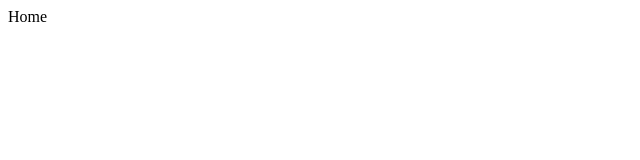
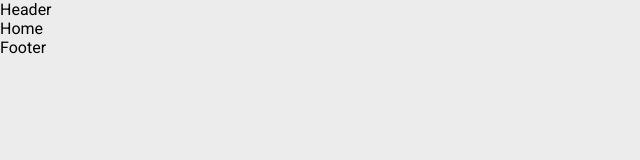
Before and after one commit to faisalaq/05_nba_app, a React app: page / in a window 1280 px wide. Shown: the whole page, without its empty margins (0-640 px from the left). Built offline with nearby package versions, Linux system fonts and the light colour scheme.

Commit message:
S05-L48 before eject

```diff
--- a/public/index.html
+++ b/public/index.html
@@ -11,6 +11,7 @@
     <link rel="stylesheet" href = "https://cdnjs.cloudflare.com/ajax/libs/font-awesome/4.7.0/css/font-awesome.min.css">
     <link rel="manifest" href="%PUBLIC_URL%/manifest.json">
     <link rel="shortcut icon" href="%PUBLIC_URL%/favicon.ico">
+    <link href="https://fonts.googleapis.com/css?family=Roboto:300,400,500,700" rel="stylesheet">
     <!--
       Notice the use of %PUBLIC_URL% in the tags above.
       It will be replaced with the URL of the `public` folder during the build.
--- /dev/null
+++ b/src/hoc/Layout/layout.css
@@ -0,0 +1,10 @@
+body {
+    margin: 0;
+    padding: 0;
+    background: #ececec;
+    font-family: 'Roboto', sans-serif;
+}
+
+a {
+    text-decoration: none;
+}
--- /dev/null
+++ b/src/hoc/Layout/layout.js
@@ -0,0 +1,23 @@
+import React, { Component } from 'react';
+import './layout.css';
+
+class Layout extends Component {
+
+    state = {
+
+    }
+    render(){
+        return (
+            <div>
+                Header
+                {this.props.children}
+                Footer
+            </div>
+
+        )
+
+    }
+
+}
+
+export default Layout;
--- a/src/routes.js
+++ b/src/routes.js
@@ -1,14 +1,16 @@
 import React , { Component } from 'react';
 import { Route, Switch } from 'react-router-dom';
 import Home from './components/Home/home';
+import Layout from './hoc/Layout/layout';
 
 class Routes extends Component {
     render(){
         return (
-            <Switch>
-                <Route path="/" exact component={Home}/>
-
-            </Switch>
+            <Layout>
+                <Switch>
+                    <Route path="/" exact component={Home}/>
+                </Switch>
+            </Layout>
         )
     }
 }
```
